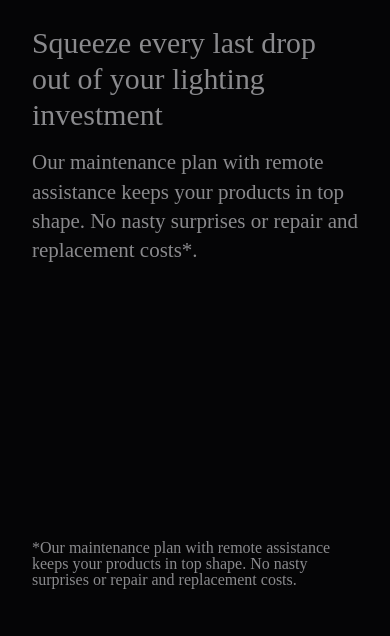
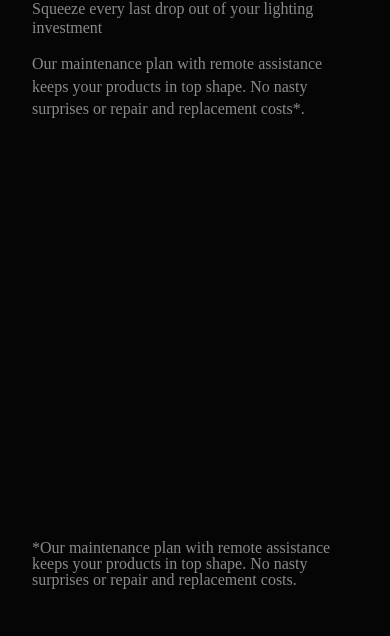
Before and after one commit to JoshN-2018/TypeCraft, a plain HTML site: page index.html in a window 390 px wide. Shown: the part 212-848 px from the top of the page. Drawn offline with Linux system fonts and the light colour scheme.

Commit message:
established type levels and updated base size for breakpoints

```diff
--- a/style.css
+++ b/style.css
@@ -1,5 +1,12 @@
 :root {
-   --text-base: 42px;
+   /* type levels */
+   --level-min-two: 00px;
+   --level-min-one: 00px;
+   --level-one: 00px;
+   --level-three: 00px;
+   --level-five: 00px;
+   --level-six: 00px;
+
    /* --text-base: 65px;
    --text-base: 60px;
    --text-base: 42px; */
@@ -153,6 +160,10 @@ strong {
 
 /* region medium */
 @media (min-width: 720px) {
+   body {
+      font-size: 17px;
+   }
+
    .hero {
       font-size: calc(var(--text-base) * 1);
       color: #FFF;
@@ -182,6 +193,10 @@ strong {
 
 /* region large */
 @media (min-width: 1080px) {
+   body {
+      font-size: 18px;
+   }
+
    .hero {
       font-size: calc(var(--text-base) * 1);
       color: #FFF;
@@ -212,6 +227,10 @@ strong {
 
 /* region xtra-large */
 @media (min-width: 1440px) {
+   body {
+      font-size: 19px;
+   }
+
    .hero {
       font-size: calc(var(--ref-xtra-large) * 1);
       color: #FFF;
```
